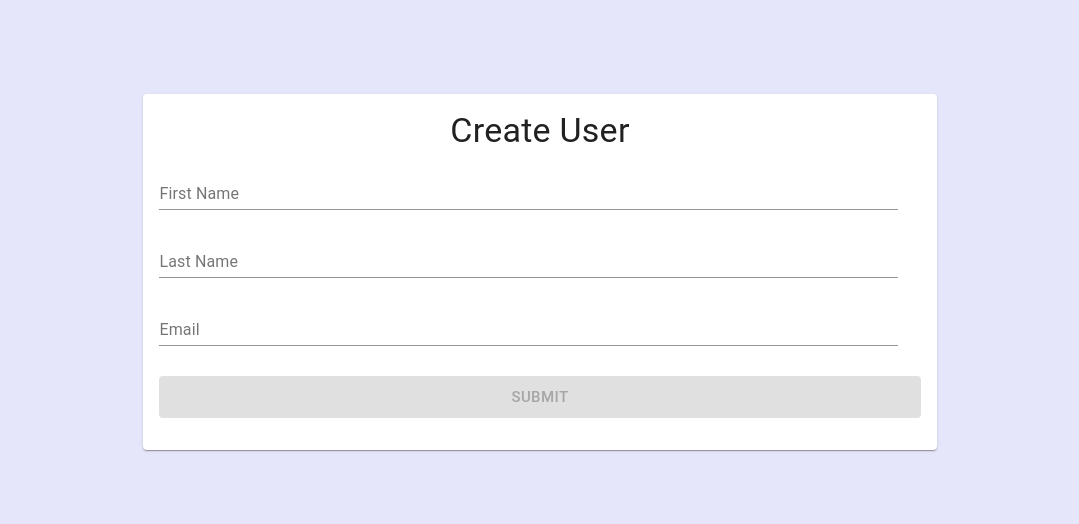
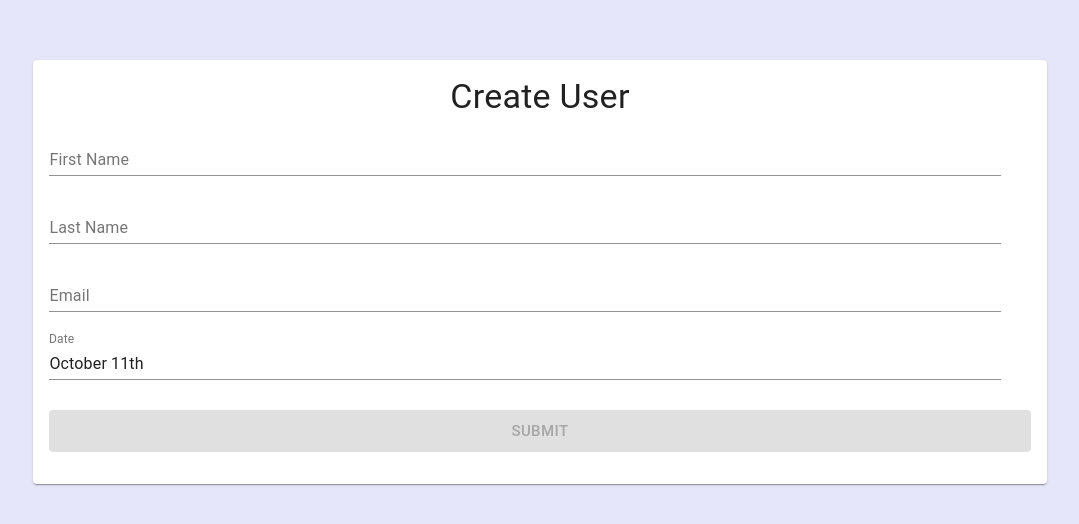
Before and after one commit to TomskiD/MERN-stack-Practice, a React (Create React App) app in the folder client/: page / in a window 1280 px wide. Shown: the part 128-652 px from the top of the page, without its empty margins (100-1179 px from the left). Built offline with nearby package versions, Linux system fonts and the light colour scheme; no server answers.

Commit message:
add datepicker to form

```diff
--- a/client/package.json
+++ b/client/package.json
@@ -3,11 +3,14 @@
   "version": "0.1.0",
   "private": true,
   "dependencies": {
+    "@date-io/date-fns": "^1.3.13",
     "@material-ui/core": "^4.12.3",
+    "@material-ui/pickers": "^3.3.10",
     "@testing-library/jest-dom": "^5.14.1",
     "@testing-library/react": "^11.2.7",
     "@testing-library/user-event": "^12.8.3",
     "axios": "^0.22.0",
+    "date-fns": "^2.25.0",
     "moment": "^2.29.1",
     "react": "^17.0.2",
     "react-dom": "^17.0.2",
@@ -40,6 +43,5 @@
       "last 1 firefox version",
       "last 1 safari version"
     ]
-  },
-  "devDependencies": {}
+  }
 }
--- a/client/src/components/Form/Form.jsx
+++ b/client/src/components/Form/Form.jsx
@@ -1,19 +1,24 @@
 import * as React from "react";
+import { useState } from "react";
 import { TextField, Button, Typography, Paper } from "@material-ui/core";
+import { MuiPickersUtilsProvider, DatePicker } from "@material-ui/pickers";
+import DateFnsUtils from "@date-io/date-fns";
 
 import { useFormControls } from "./useFormControl";
 import { inputFieldValues } from "./formFieldsValue";
 import useStyles from "./styles";
 
 const Form = () => {
-  const { handleInputValue, handleFormSubmit, formIsValid, errors } =
-    useFormControls();
+  const { handleInputValue, handleFormSubmit, formIsValid, errors } = useFormControls();
   const classes = useStyles();
 
   return (
+    <MuiPickersUtilsProvider utils={DateFnsUtils}>
       <Paper className={classes.paper}>
         <form onSubmit={handleFormSubmit}>
-        <Typography variant="h4" align="center">Create User</Typography>
+          <Typography variant="h4" align="center">
+            Create User
+          </Typography>
           {inputFieldValues.map((inputFieldValue, index) => {
             return (
               <TextField
@@ -32,7 +37,13 @@ const Form = () => {
               />
             );
           })}
-
+          <DatePicker
+            label="Date"
+            name="date"
+            className={classes.fileInput}
+            onChange={handleInputValue}
+            fullWidth
+          />
           <Button
             className={classes.buttonSubmit}
             disabled={!formIsValid()}
@@ -46,6 +57,7 @@ const Form = () => {
           </Button>
         </form>
       </Paper>
+    </MuiPickersUtilsProvider>
   );
 };
 
--- a/client/src/components/Form/formFieldsValue.js
+++ b/client/src/components/Form/formFieldsValue.js
@@ -20,7 +20,7 @@ export const initialFormValues = {
   firstName: "",
   lastName: "",
   email: "",
-  date: "",
+  date: Date.now(),
   formSubmitted: false,
   success: false,
 }
```
Also changed, not shown: 1 other file (tests, documents, lock files or other folders). Lines whose indentation alone changed are shown as unchanged.
